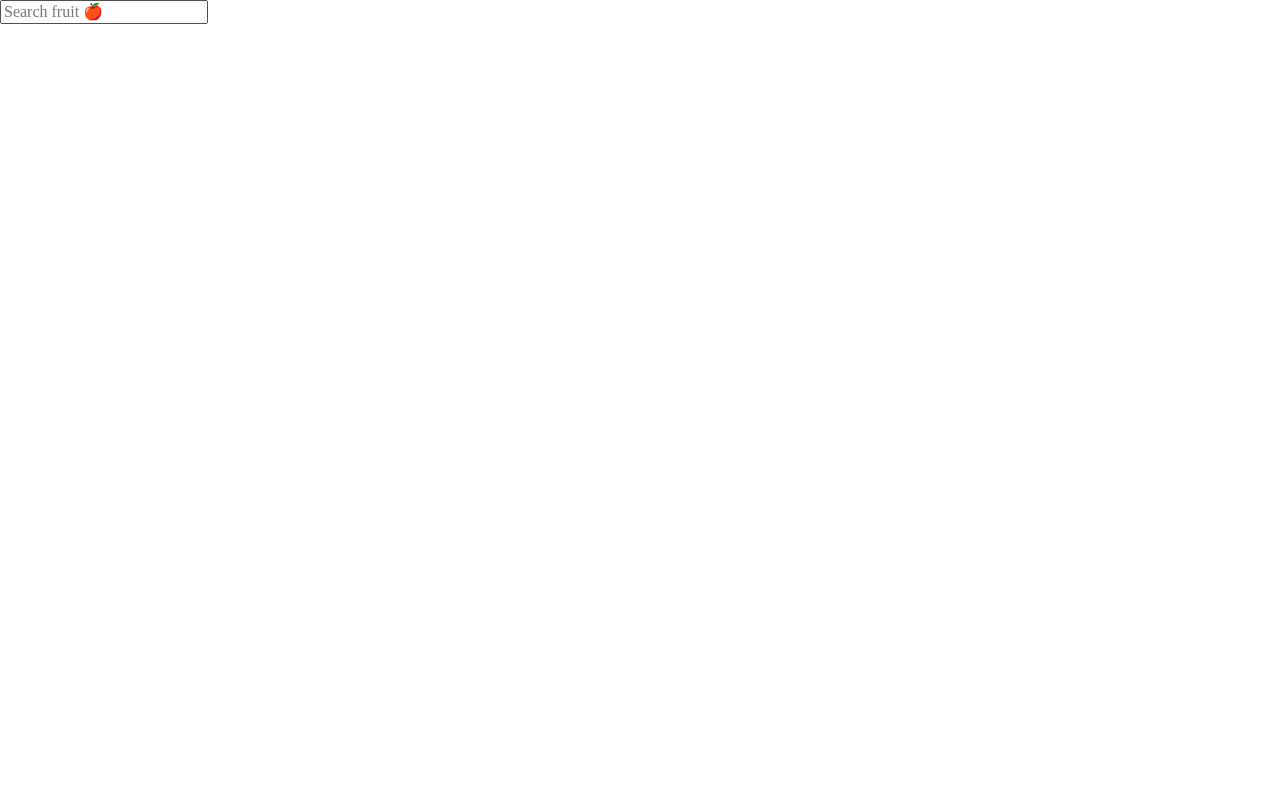
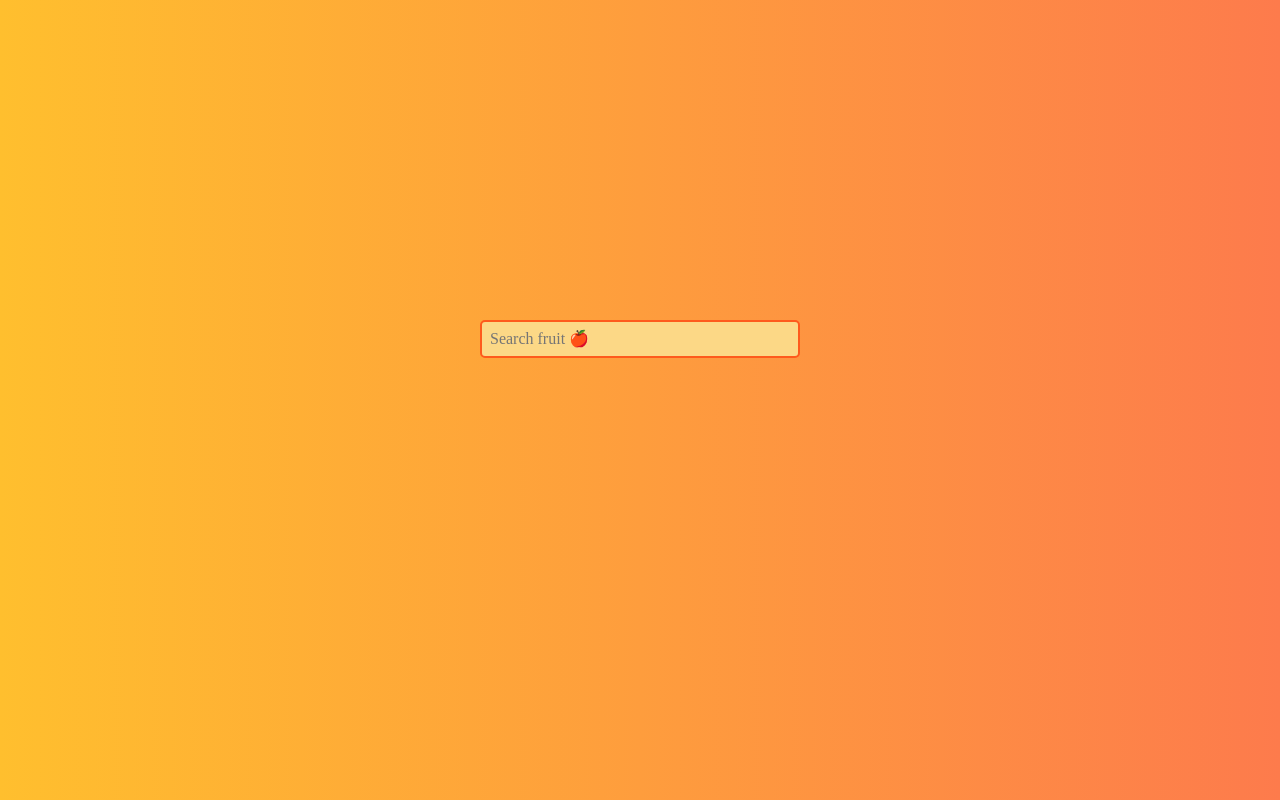
Before and after one commit to ald-p/fruit-search, a plain HTML site: page index.html in a window 1280 px wide. Drawn offline with nearby package versions, Linux system fonts and the light colour scheme.

Commit message:
add styling to page

```diff
--- a/script.js
+++ b/script.js
@@ -27,11 +27,13 @@ function searchHandler(e) {
 }
 
 function showSuggestions(results, inputVal) {
-	results.forEach(fruit => {
+	for (const [index, fruit] of results.entries()) {
+		// only show 10 results at most
+		if (index == 10) return;
 		const liEl = document.createElement('li');
 		liEl.innerHTML = boldString(fruit, inputVal);
 		suggestions.appendChild(liEl);
-	})
+	}
 }
 
 function useSuggestion(e) {
--- a/style.css
+++ b/style.css
@@ -1,47 +1,50 @@
 * {
-  /* box-sizing: border-box; */
+  margin: 0;
+  padding: 0;
+  box-sizing: border-box;
+}
+
+body {
+  background: linear-gradient(90deg, #FFBF2E, #fd7b4c);
+}
+
+.search-container {
+  width: 25%;
+  margin: 20rem auto 0;
+  display: flex;
+  flex-direction: column;
+  align-items: left;
+  justify-content: center;
+}
+
+.search-container input {
+  box-sizing: inherit;
+  background-color: #fcd886;
+  padding: 0.5rem;
+  border: 2px solid #FE5A1C;
+  z-index: 99;
+  border-radius: 5px;
 }
 
 :focus {
- /* TODO */
-}
+  outline: 2.5px solid #FE5A1C;
+ }
 
-body {
-  /* TODO */
-}
-
-input {
- /* TODO */
-}
-
-.search-container {
- /* TODO */
-}
-.search-container input,
-.search-container .suggestions {
-  /* TODO */
-}
-.search-container input {
- /* TODO */
-}
-.search-container .suggestions {
-   /* TODO */
+.suggestions {
+  background-color: #fcd886;
+  border-radius: 0 0 5px 5px;
+  margin: 0 0.1rem;
 }
 
 ul {
-  /* TODO */
+  list-style: none;
 }
-ul.has-suggestions {
-  /* TODO */
-}
+
 ul li {
-  /* TODO */
+  padding: 0.7rem 0.5rem;
+  border-radius: 5px;
 }
 ul li:hover {
   cursor: pointer;
-  background-color: antiquewhite;
+  background-color: #FE5A1C;
 }
-
-input {
-   /* TODO */
-}
```
Also changed, not shown: index.html (indentation only).
